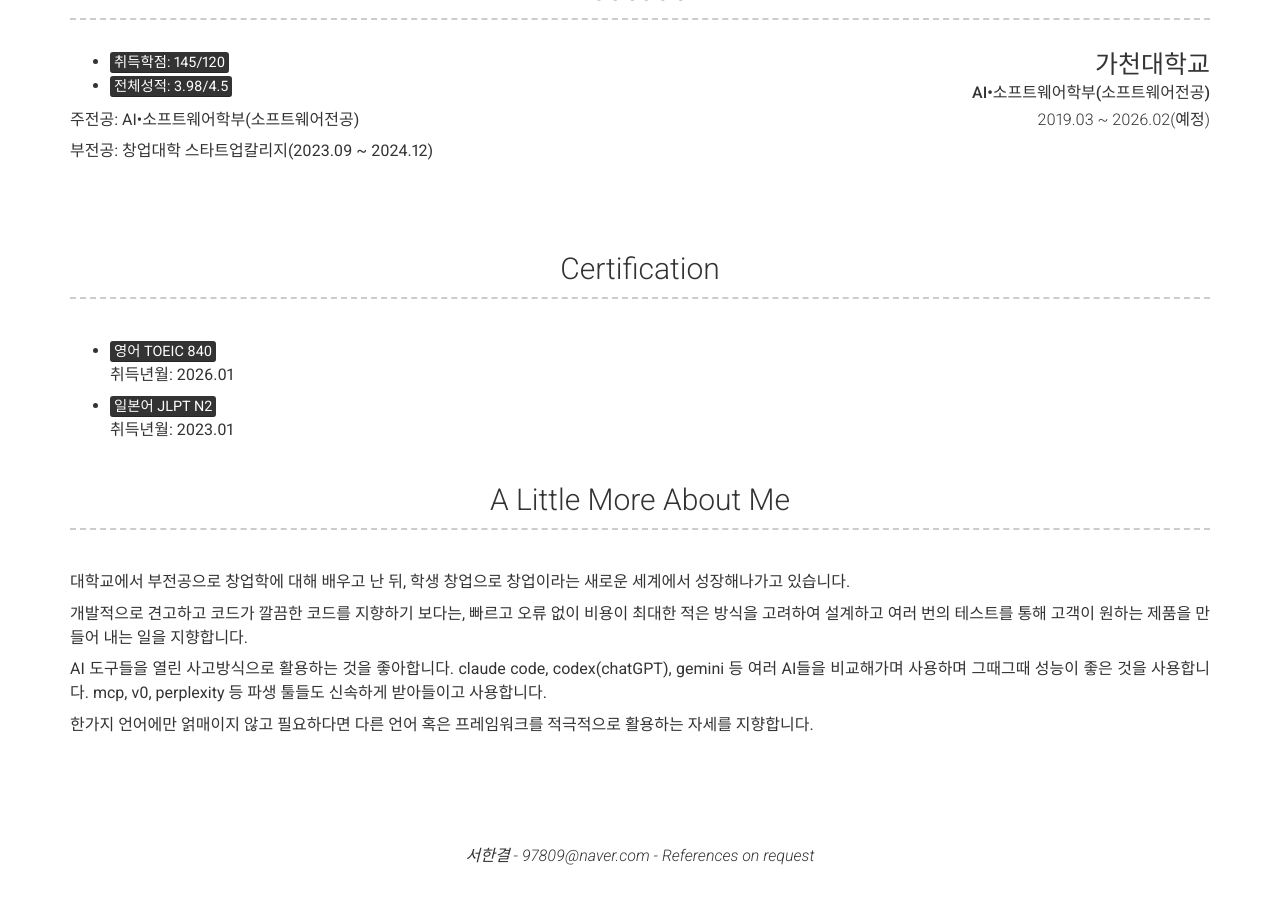
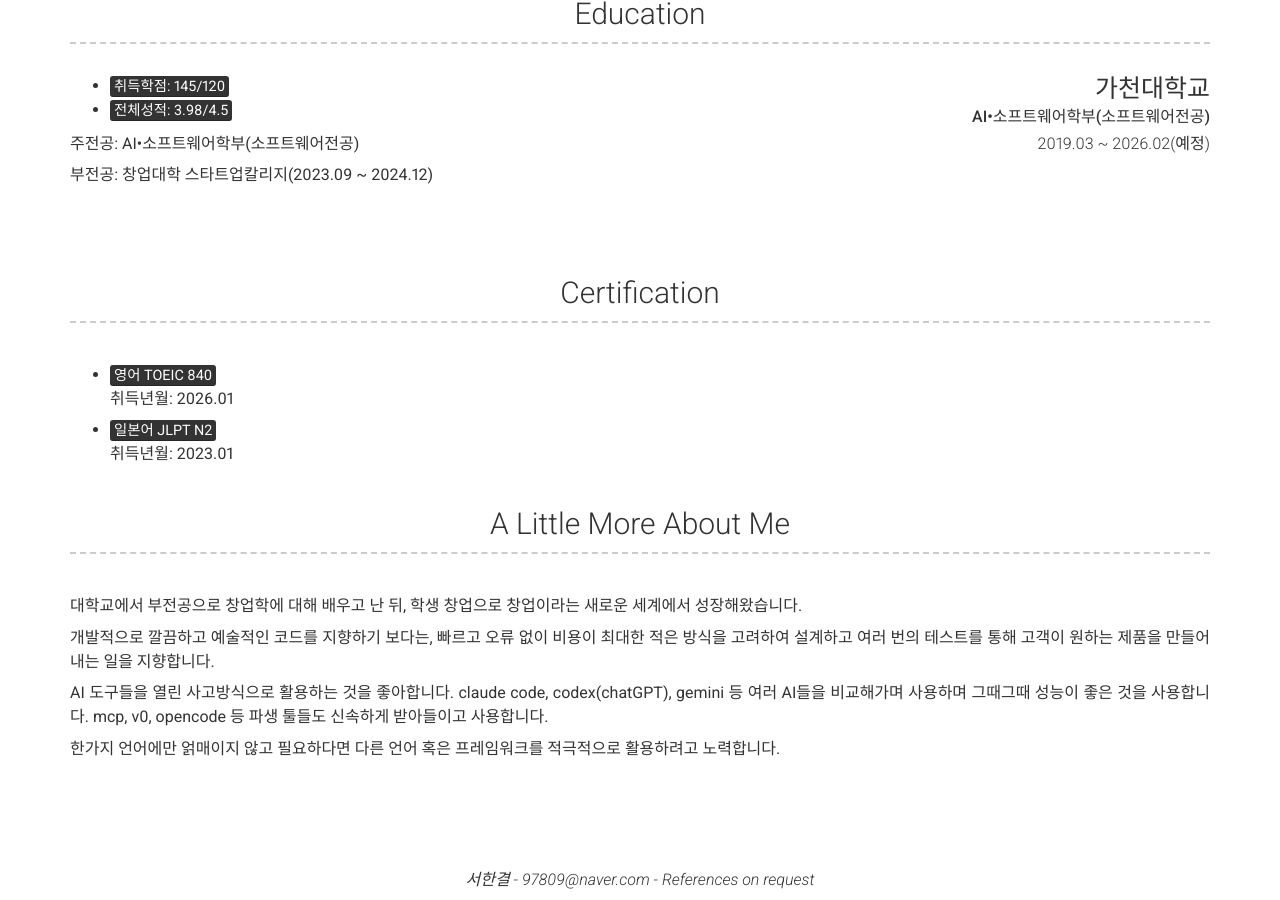
Before and after one commit to Hangyeol-SSeo/Hangyeol-SSeo.github.io, a Jekyll site: the page built from index.md, in a window 1280 px wide and 900 px high, scrolled down 2857 px. Built offline with Jekyll 4.4.1, drawn with Linux system fonts in a browser that asks for light colours; nearby versions of some CDN libraries; before the commit the page ends 3733 px from its top, so only the background shows below that.

Commit message:
A little more about me 수정

```diff
--- a/_config.yml
+++ b/_config.yml
@@ -198,6 +198,7 @@ content:
         description: | # this will include new lines to allow paragraphs
           - <mark>WAU(주간 사용자) 18000</mark>
           - <mark>평점 4.94(17개)</mark>
+          - <mark>github Star 5개</mark>
 
           기존 개발자 도구(f12)를 사용하여 번거롭고 귀찮게 네이버 카페에 올라온 동영상을 다운받아야만 하는 문제를 확장 프로그램으로 해결했습니다.
 
@@ -244,13 +245,13 @@ content:
   - title: A Little More About Me
     layout: text
     content: | # this will include new lines to allow paragraphs
-      대학교에서 부전공으로 창업학에 대해 배우고 난 뒤, 학생 창업으로 창업이라는 새로운 세계에서 성장해나가고 있습니다.
+      대학교에서 부전공으로 창업학에 대해 배우고 난 뒤, 학생 창업으로 창업이라는 새로운 세계에서 성장해왔습니다.
 
-      개발적으로 견고하고 코드가 깔끔한 코드를 지향하기 보다는, 빠르고 오류 없이 비용이 최대한 적은 방식을 고려하여 설계하고 여러 번의 테스트를 통해 고객이 원하는 제품을 만들어 내는 일을 지향합니다.
+      개발적으로 깔끔하고 예술적인 코드를 지향하기 보다는, 빠르고 오류 없이 비용이 최대한 적은 방식을 고려하여 설계하고 여러 번의 테스트를 통해 고객이 원하는 제품을 만들어 내는 일을 지향합니다.
 
-      AI 도구들을 열린 사고방식으로 활용하는 것을 좋아합니다. claude code, codex(chatGPT), gemini 등 여러 AI들을 비교해가며 사용하며 그때그때 성능이 좋은 것을 사용합니다. mcp, v0, perplexity 등 파생 툴들도 신속하게 받아들이고 사용합니다.
+      AI 도구들을 열린 사고방식으로 활용하는 것을 좋아합니다. claude code, codex(chatGPT), gemini 등 여러 AI들을 비교해가며 사용하며 그때그때 성능이 좋은 것을 사용합니다. mcp, v0, opencode 등 파생 툴들도 신속하게 받아들이고 사용합니다.
 
-      한가지 언어에만 얽매이지 않고 필요하다면 다른 언어 혹은 프레임워크를 적극적으로 활용하는 자세를 지향합니다.
+      한가지 언어에만 얽매이지 않고 필요하다면 다른 언어 혹은 프레임워크를 적극적으로 활용하려고 노력합니다.
 
 # Footer
 footer_show_references: true
```
Also changed, not shown: 1 other file.
